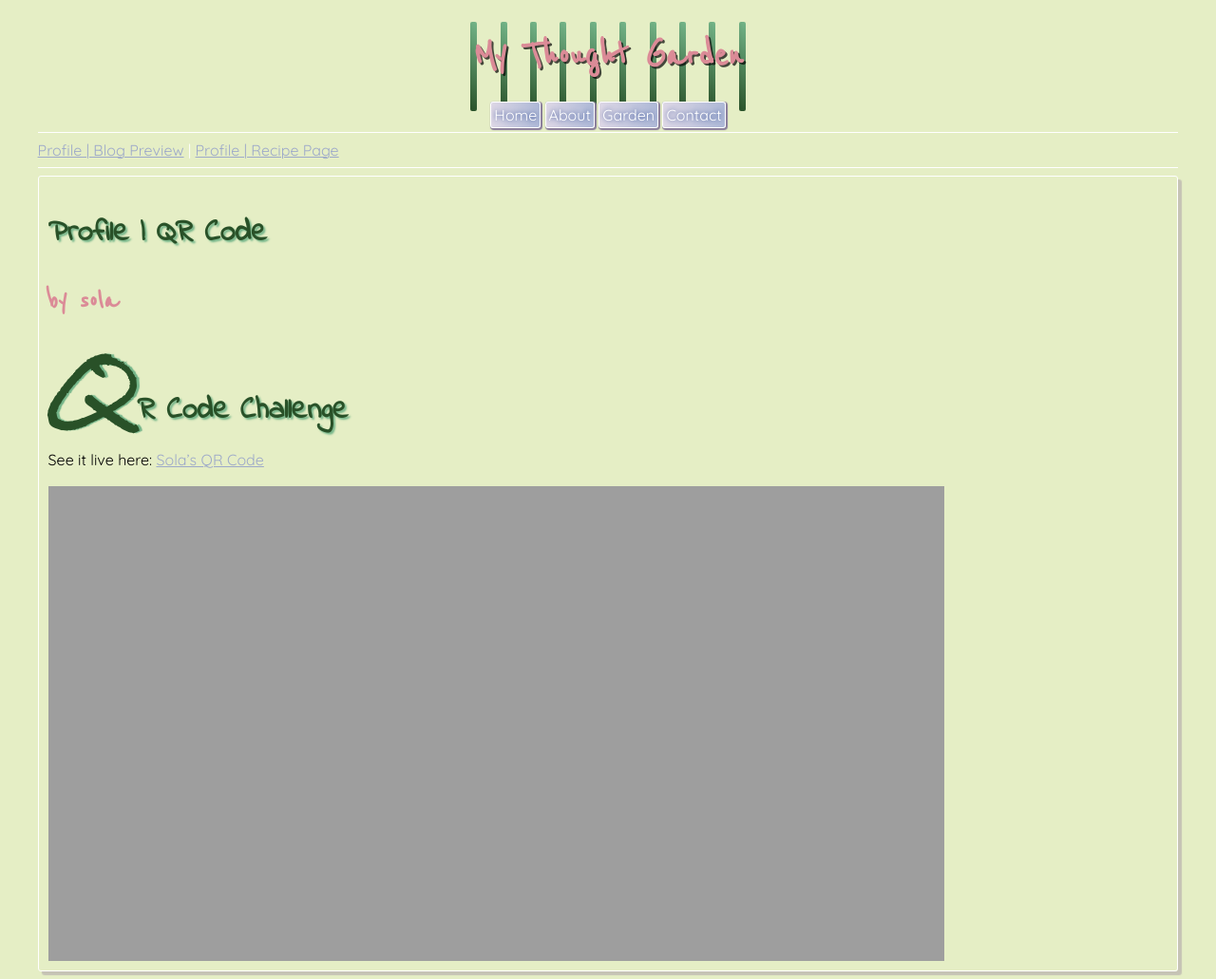
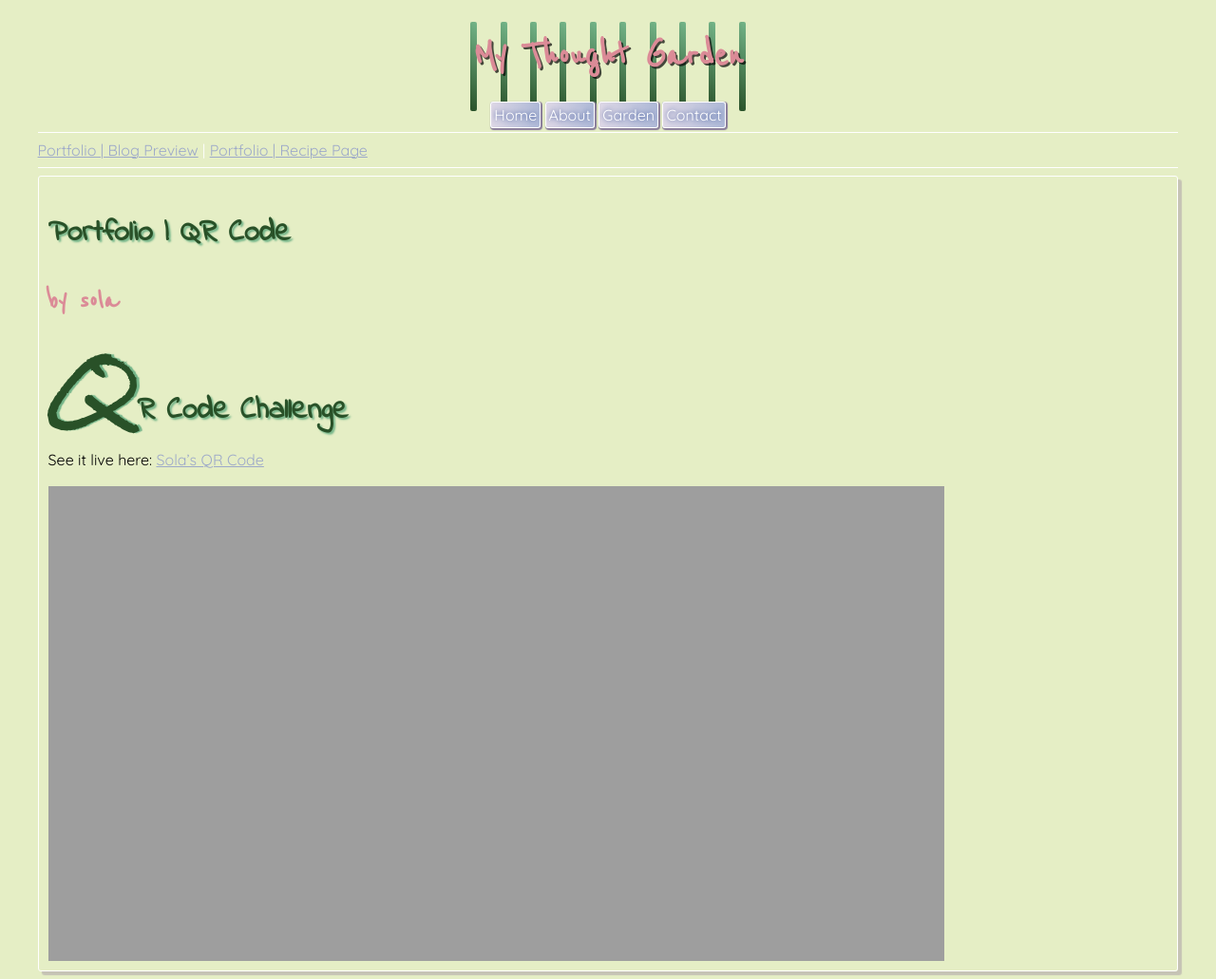
Before and after one commit to sola-fairy/sola-fairy.garden, a Jekyll site: the page built from _posts/2025-09-05-qr-code.md, in a window 1280 px wide. Shown: the whole page at 95% size. Built offline with Jekyll 4.4.1, drawn with Linux system fonts in a browser that asks for light colours; some web fonts are replaced.

Commit message:
fixed titles

```diff
--- a/_posts/2025-09-05-blog-preview.md
+++ b/_posts/2025-09-05-blog-preview.md
@@ -1,6 +1,6 @@
 ---
 layout: post
-title: Profile | Blog Preview
+title: Portfolio | Blog Preview
 ---
 <h2>Blog Preview Card Challenge</h2>
 
--- a/_posts/2025-09-05-qr-code.md
+++ b/_posts/2025-09-05-qr-code.md
@@ -1,6 +1,6 @@
 ---
 layout: post
-title: Profile | QR Code
+title: Portfolio | QR Code
 ---
 <h2>QR Code Challenge</h2>
 
--- a/_posts/2025-09-05-recipe-page.md
+++ b/_posts/2025-09-05-recipe-page.md
@@ -1,6 +1,6 @@
 ---
 layout: post
-title: Profile | Recipe Page
+title: Portfolio | Recipe Page
 ---
 <h2>Recipe Page Challenge</h2>
 
```
Also changed, not shown: _posts/2025-09-05-social-links.md (+1 -1 lines), _posts/2025-09-06-product-card.md (+1 -1 lines).
